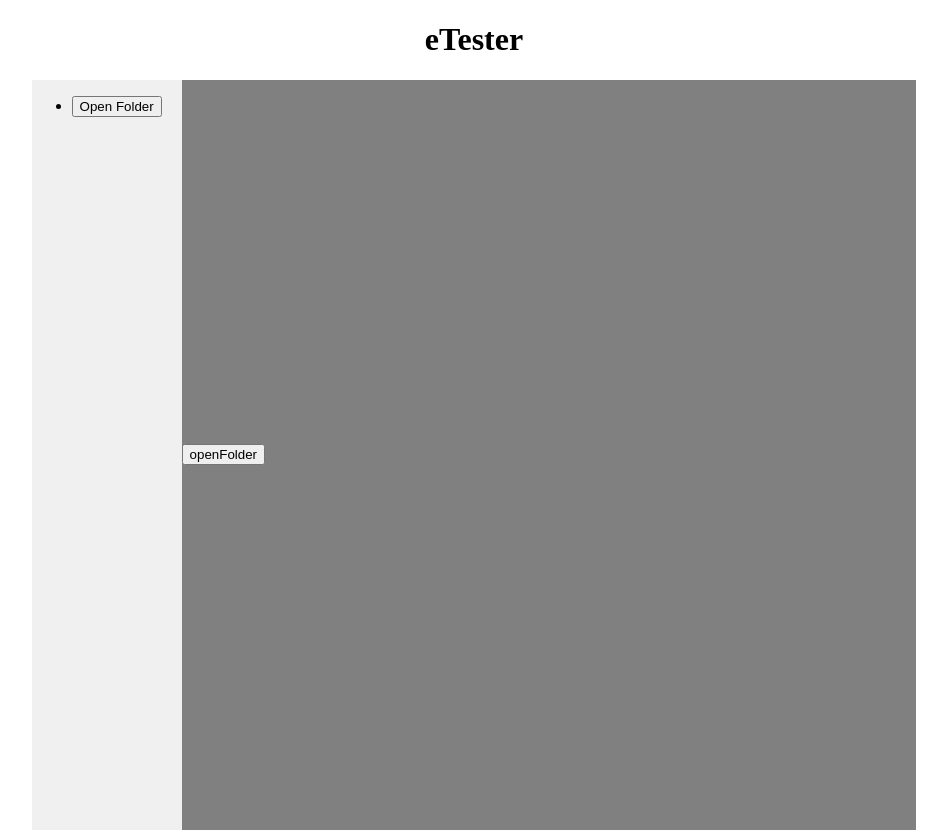
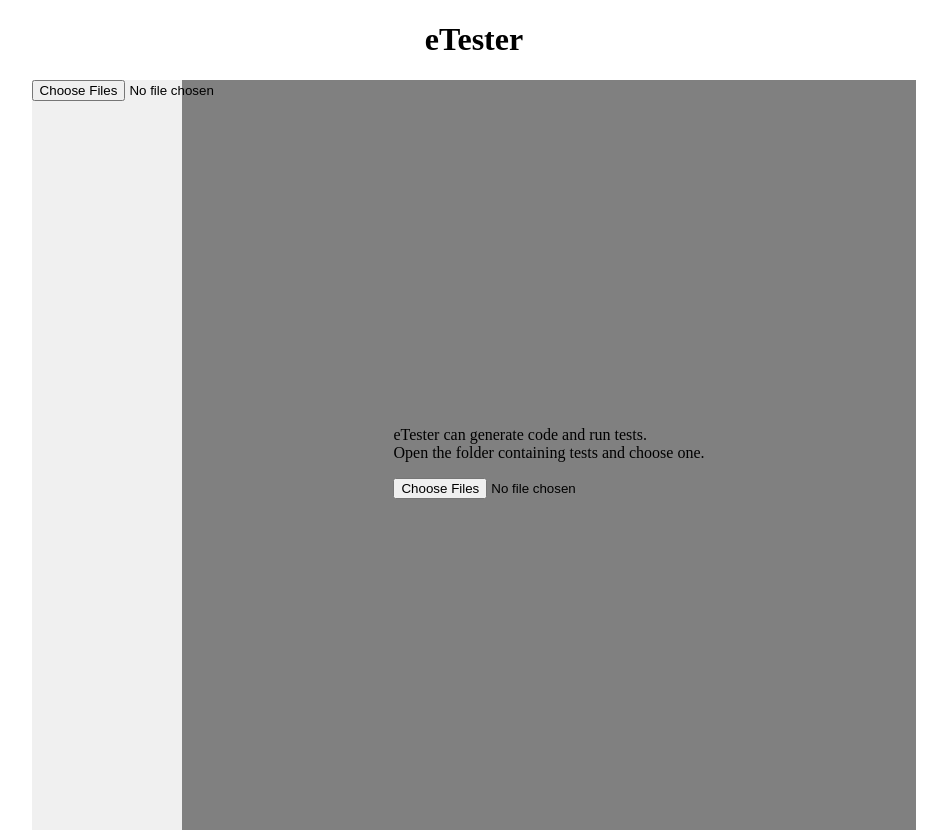
Before and after one commit to Clement-Torti/PFE, an Angular app in the folder frontend/: page / in a window 1280 px wide. Shown: the whole page, without its empty margins (166-1113 px from the left). Built offline with nearby package versions, Linux system fonts and the light colour scheme.

Commit message:
Open folder user story

```diff
--- a/frontend/src/app/components/main-windows/main-windows.component.css
+++ b/frontend/src/app/components/main-windows/main-windows.component.css
@@ -35,17 +35,18 @@
     background-color: #f0f0f0; /* Set the background color of the sidebar */
 
     /* Behavior */
-    overflow-y: auto; /* Add vertical scroll to the sidebar */
   }
 
  .contentFrame {
     /* Size */
-    height: 750px;
+    height: 100%;
 
     /* Position */
     margin-left: 150px;
-    display: flex; /* Use flexbox */
-    align-items: center; /* Center vertically */
+    display: flex;
+    flex-direction: column;
+    align-items: center;
+    justify-content: center;
 
     /* Style */
     background-color: gray;
--- a/frontend/src/app/components/main-windows/main-windows.component.html
+++ b/frontend/src/app/components/main-windows/main-windows.component.html
@@ -1,7 +1,25 @@
 <h1 class="title">eTester</h1>
 <div class="mainFrame">
-  <app-sidebar class="sidebar"></app-sidebar>
+  <app-sidebar class="sidebar" [folderOpen]="folderOpen"></app-sidebar>
   <div class="contentFrame">
-    <button class="openFolder">openFolder</button>
+    <div *ngIf="!folderOpen; else elseBlock">
+      <p>
+        eTester can generate code and run tests.<br />
+        Open the folder containing tests and choose one.
+      </p>
+      <input
+        type="file"
+        name="folder"
+        id="folder"
+        multiple
+        webkitdirectory
+        (change)="selectDirectory(directory.files)"
+        #directory
+      />
+    </div>
+
+    <ng-template #elseBlock>
+      This element is shown when showElement is false.
+    </ng-template>
   </div>
 </div>
--- a/frontend/src/app/components/main-windows/main-windows.component.ts
+++ b/frontend/src/app/components/main-windows/main-windows.component.ts
@@ -5,4 +5,18 @@ import { Component } from '@angular/core';
   templateUrl: './main-windows.component.html',
   styleUrls: ['./main-windows.component.css'],
 })
-export class MainWindowsComponent {}
+export class MainWindowsComponent {
+  files?: FileList;
+  folderOpen = false;
+
+  selectDirectory(files: any) {
+    this.files = files;
+    this.folderOpen = true;
+
+    // const fileReader = new FileReader();
+    // fileReader.onload = (_) => {
+    //   console.log(fileReader.result);
+    // };
+    // fileReader.readAsText(this.files![0]);
+  }
+}
--- a/frontend/src/app/components/sidebar/sidebar.component.html
+++ b/frontend/src/app/components/sidebar/sidebar.component.html
@@ -1,3 +1,16 @@
-<ul>
-  <li><button>Open Folder</button></li>
-</ul>
+<div class="testt">
+  <input
+    type="file"
+    name="myfile"
+    id="folder"
+    placeholder="false"
+    multiple
+    webkitdirectory
+    (change)="selectDirectory(directory.files)"
+    #directory
+  />
+  <div *ngIf="folderOpen">
+    <button>Tests</button>
+    <button>Run</button>
+  </div>
+</div>
--- a/frontend/src/app/components/sidebar/sidebar.component.ts
+++ b/frontend/src/app/components/sidebar/sidebar.component.ts
@@ -1,10 +1,15 @@
-import { Component } from '@angular/core';
+import { Component, Input } from '@angular/core';
 
 @Component({
   selector: 'app-sidebar',
   templateUrl: './sidebar.component.html',
-  styleUrls: ['./sidebar.component.css']
+  styleUrls: ['./sidebar.component.css'],
 })
 export class SidebarComponent {
+  @Input() folderOpen = false;
 
+  selectDirectory(files: any) {
+    // this.files = files;
+    // this.folderOpen = true;
+  }
 }
```
Also changed, not shown: frontend/src/app/services/open-directory.service.ts (added, +8 -0 lines), 1 other file (tests, documents, lock files or other folders).
